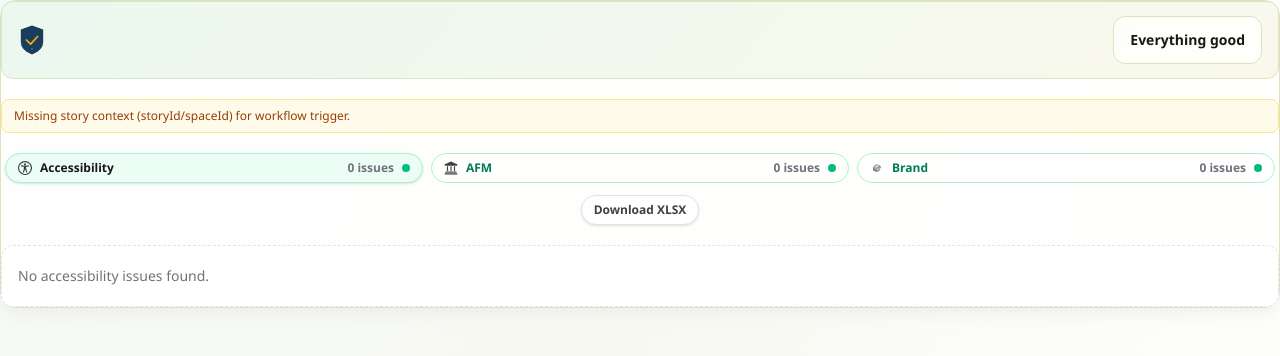
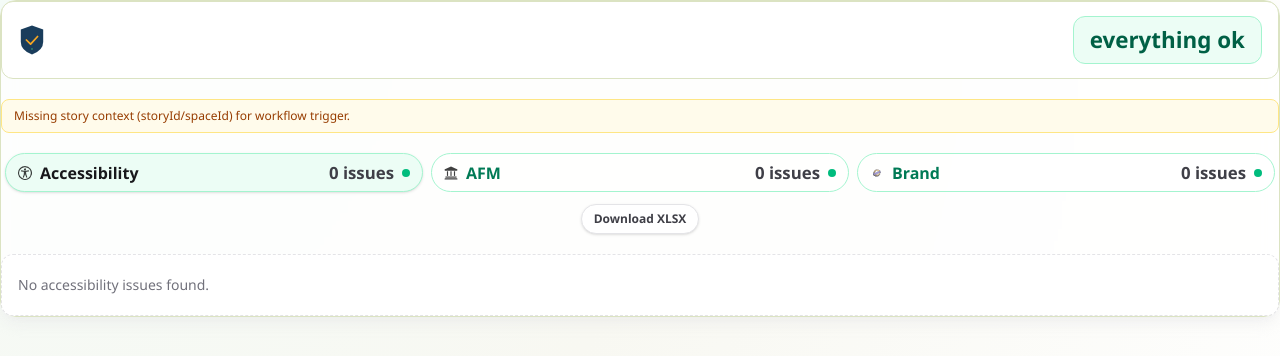
Before and after one commit to adanbaiquality/Content-Guard, a Next.js app in the folder apps/storyblok-plugin/: page / in a window 1280 px wide. Shown: the top 356 px of the page. Built offline with nearby package versions, Linux system fonts and the light colour scheme.

Commit message:
Improve result visibility

```diff
--- a/apps/storyblok-plugin/src/components/ContentGuardPanel.tsx
+++ b/apps/storyblok-plugin/src/components/ContentGuardPanel.tsx
@@ -670,14 +670,14 @@ function CategoryTabTrigger({
     <TabsTrigger
       value={category}
       className={cn(
-        "grid h-auto w-full grid-cols-[14px_minmax(0,1fr)_88px_8px] items-center gap-2 rounded-full border px-3 py-1.5 text-xs font-semibold transition data-[state=active]:shadow-sm",
+        "grid h-auto w-full grid-cols-[14px_minmax(0,1fr)_96px_8px] items-center gap-2 rounded-full border px-3 py-1.5 text-[0.9rem] font-semibold transition data-[state=active]:shadow-sm",
         "bg-white/50 hover:bg-white data-[state=active]:text-current",
         styles[status],
       )}
     >
       <Image src={CATEGORY_ICONS[category]} alt="" width={14} height={14} className="opacity-75" />
-      <span className="min-w-0 truncate text-left font-bold">{CATEGORY_LABELS[category]}</span>
-      <span className="text-right tabular-nums text-zinc-500">
+      <span className="min-w-0 truncate text-left text-[1rem] font-bold">{CATEGORY_LABELS[category]}</span>
+      <span className="text-right tabular-nums text-[1.05rem] font-bold text-zinc-700">
         {issueCount} issue{issueCount === 1 ? "" : "s"}
       </span>
       <span className={`h-2 w-2 rounded-full ${dotStyles[status]}`} />
@@ -688,11 +688,25 @@ function CategoryTabTrigger({
 function ProgressSummary({ audits }: { audits: AuditResult[] }) {
   const issueCount = audits.filter((a) => !a.passed).length;
   const isAllGood = issueCount === 0;
+  const status = getCategoryStatus(audits);
+
+  const severityStyles = {
+    pass: "border-emerald-200 bg-emerald-50 text-emerald-800",
+    critical: "border-red-200 bg-red-100 text-red-900",
+    serious: "border-red-200 bg-red-100 text-red-900",
+    moderate: "border-orange-200 bg-orange-100 text-orange-900",
+    minor: "border-amber-200 bg-amber-100 text-amber-900",
+  };
 
   return (
-    <div className="flex min-h-12 items-center rounded-xl border border-[var(--cg-border)] bg-white/80 px-4 py-2">
-      <p className="text-sm font-semibold text-zinc-900">
-        {isAllGood ? "Everything good" : `${issueCount} issue${issueCount === 1 ? "" : "s"}`}
+    <div
+      className={cn(
+        "flex min-h-12 items-center rounded-xl border px-4 py-2",
+        severityStyles[status],
+      )}
+    >
+      <p className="text-[1.4rem] leading-none font-extrabold">
+        {isAllGood ? "everything ok" : `${issueCount} issue${issueCount === 1 ? "" : "s"}`}
       </p>
     </div>
   );
@@ -825,7 +839,7 @@ export default function ContentGuardPanel() {
       {loading ? (
         <HeaderLoadingSkeleton />
       ) : (
-        <header className="flex items-center gap-3 rounded-xl border border-[var(--cg-border)] bg-[linear-gradient(130deg,#ebf8ef_0%,#faf8ec_100%)] px-4 py-3.5">
+        <header className="flex items-center gap-3 rounded-xl border border-[var(--cg-border)] bg-white/80 px-4 py-3.5">
           <div>
             <Image src="/guard-icon.svg" alt="Content Guard" width={28} height={28} />
           </div>
@@ -840,7 +854,7 @@ export default function ContentGuardPanel() {
                 <button
                   type="button"
                   onClick={() => setIsRunTooltipPinned((current) => !current)}
-                  className="text-[10px] font-normal text-zinc-400 transition-colors hover:text-zinc-500"
+                  className="text-xs font-normal text-zinc-500 transition-colors hover:text-zinc-600"
                 >
                   Last run: {formattedLastRunAt}
                 </button>
```
